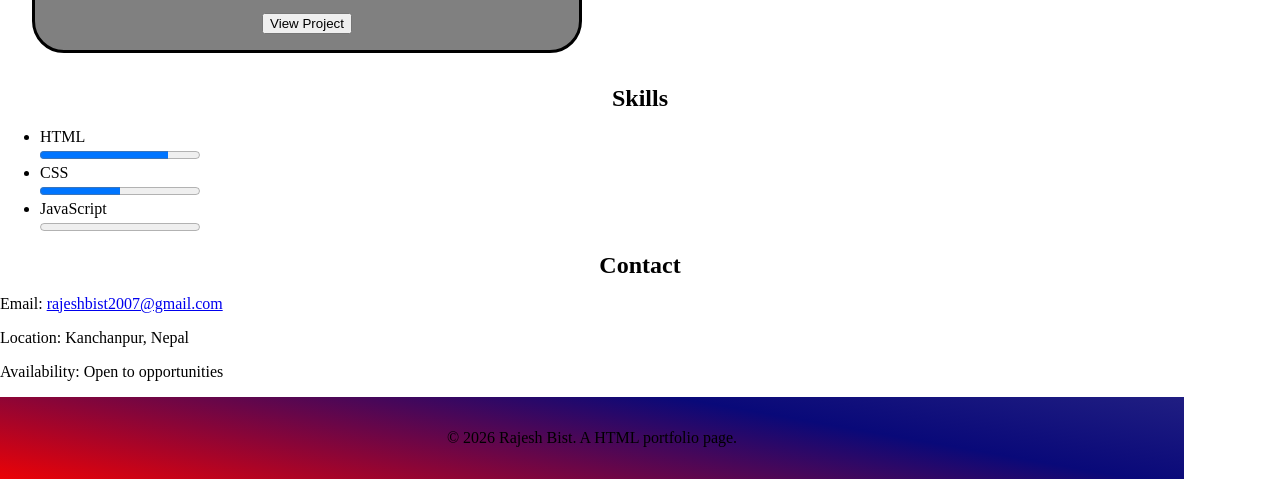
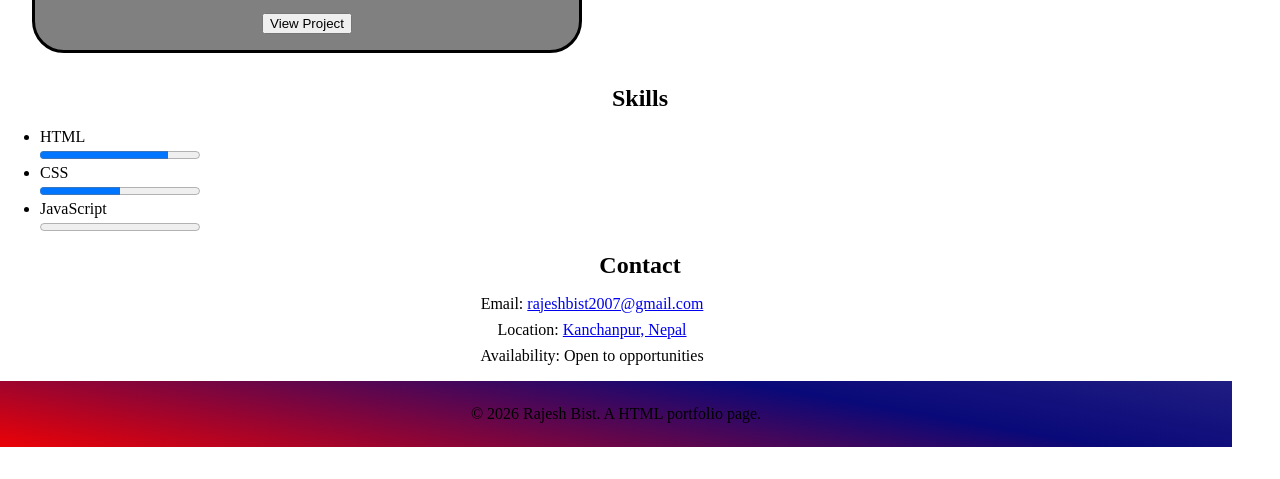
Before and after one commit to Rajesh-Bist/portfolio, a plain HTML site: page index.html in a window 1280 px wide. Shown: the part 590-1069 px from the top of the page. After the commit the page ends 1037 px from the top, so only its background shows below. Drawn offline with Linux system fonts and the light colour scheme.

Commit message:
With Address and Email

```diff
--- a/index.html
+++ b/index.html
@@ -69,7 +69,7 @@
       <h2 class="section-title">Contact</h2>
       <section id="contact">
         <p>Email: <a href="mailto:rajeshbist2007@gmail.com" target="_blank">rajeshbist2007@gmail.com</a></p>
-        <p>Location: Kanchanpur, Nepal</p>
+        <p>Location: <a href="https://maps.app.goo.gl/fySanLka2naAYkAj6" target="_blank">Kanchanpur, Nepal</a></p>
         <p>Availability: Open to opportunities</p>
       </section>
     </main>
--- a/styles.css
+++ b/styles.css
@@ -101,9 +101,23 @@ h3{
     height: auto;
     border-radius: 1em;
 }
-footer{
+#contact{
     width: 90%;
     padding: 1em;
+    text-align: center;
+    align-items: center;
+    display: flex;
+    flex-direction: column;
+    gap: 0.5em;
+}
+#contact p{
+    margin: 0;
+    padding: 0;
+    border: 0;
+}
+footer{
+    width: 95%;
+    padding: 0.5em;
     text-align: center;
     background: linear-gradient(190deg,rgba(32, 30, 130, 1) 0%, rgba(15, 14, 123, 1) 23%, rgba(9, 9, 121, 1) 31%, rgba(235, 2, 6, 1) 100%, rgba(35, 21, 125, 1) 51%, rgba(0, 212, 255, 1) 81%);
 }
```
